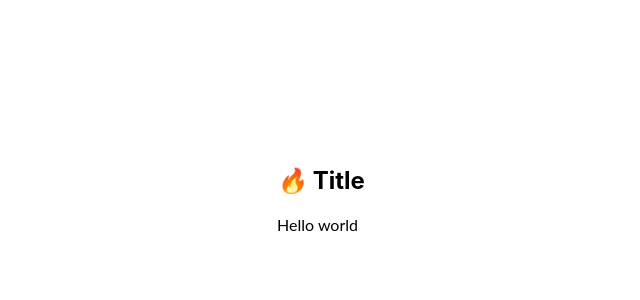
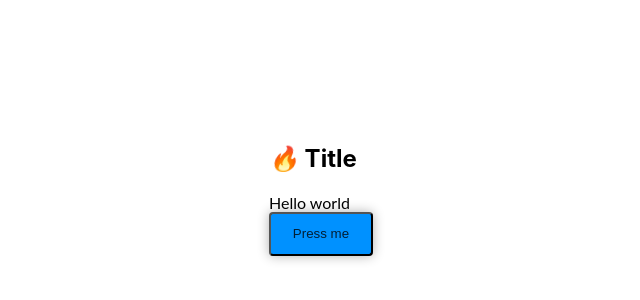
Before and after one commit to leavism-learning/learning-react, a React (Create React App) app: page / in a window 1280 px wide. Shown: the part 210-510 px from the top of the page, without its empty margins (319-959 px from the left). Built offline with nearby package versions, Linux system fonts and the light colour scheme.

Commit message:
Button component with ternary
Created a button who's label changed based on click state. Label is changed with a ternary.

```diff
--- a/src/App.js
+++ b/src/App.js
@@ -1,4 +1,4 @@
-import logo from './logo.svg';
+import React, { useState } from 'react';
 import './App.css';
 
 function Card(props) {
@@ -14,13 +14,29 @@ function MyIcon() {
   return <i>🔥</i>;
 }
 
+const LoadingButton = (props) => {
+  return (
+    <button onClick={props.onClick} type='button'>
+      {props.loading ? <div className='loader' /> : props.label}
+    </button>
+  );
+};
+
 function App() {
+  const [isLoading, setIsLoading] = useState(false);
   return (
-    <div>
-      <Card icon={<MyIcon />}>
-        <p>Hello world</p>
-      </Card>
-    </div>
+    <>
+      <div>
+        <Card icon={<MyIcon />}>
+          <p>Hello world</p>
+        </Card>
+      </div>
+      <LoadingButton
+        label='Press me'
+        loading={isLoading}
+        onClick={() => setIsLoading(!isLoading)}
+      />
+    </>
   );
 }
 
```
